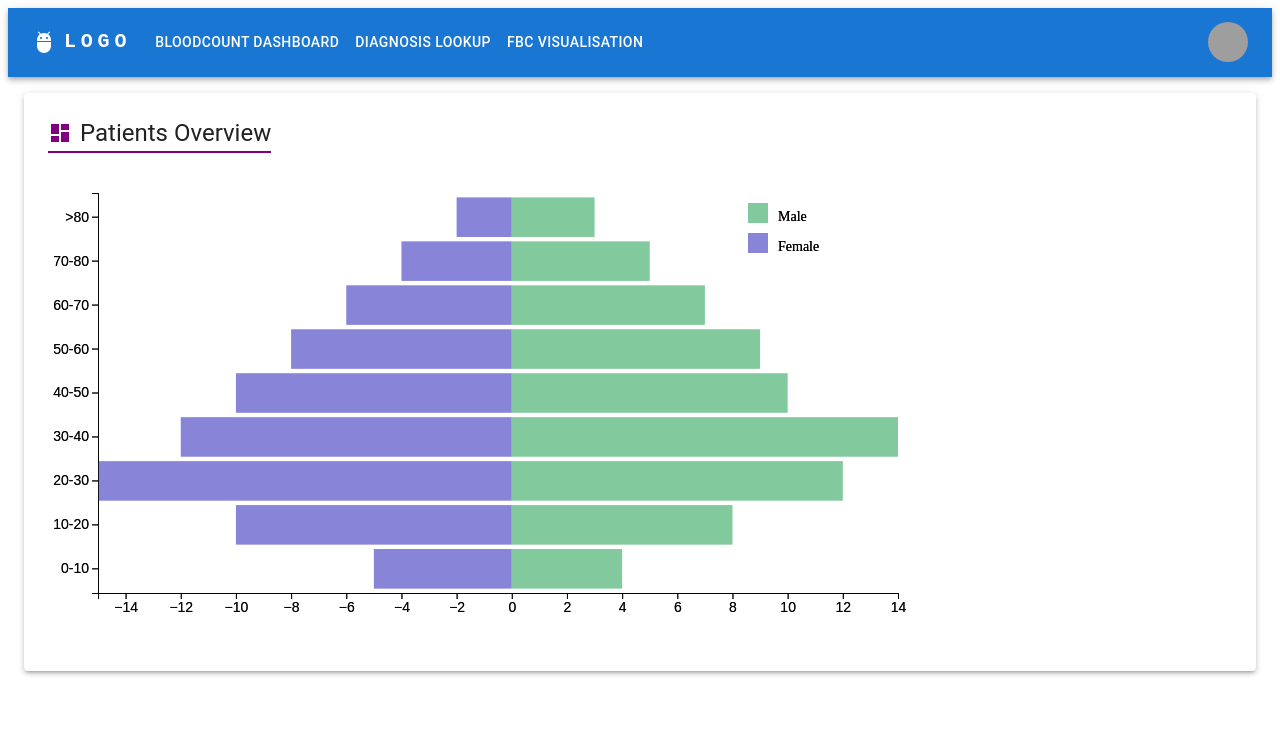
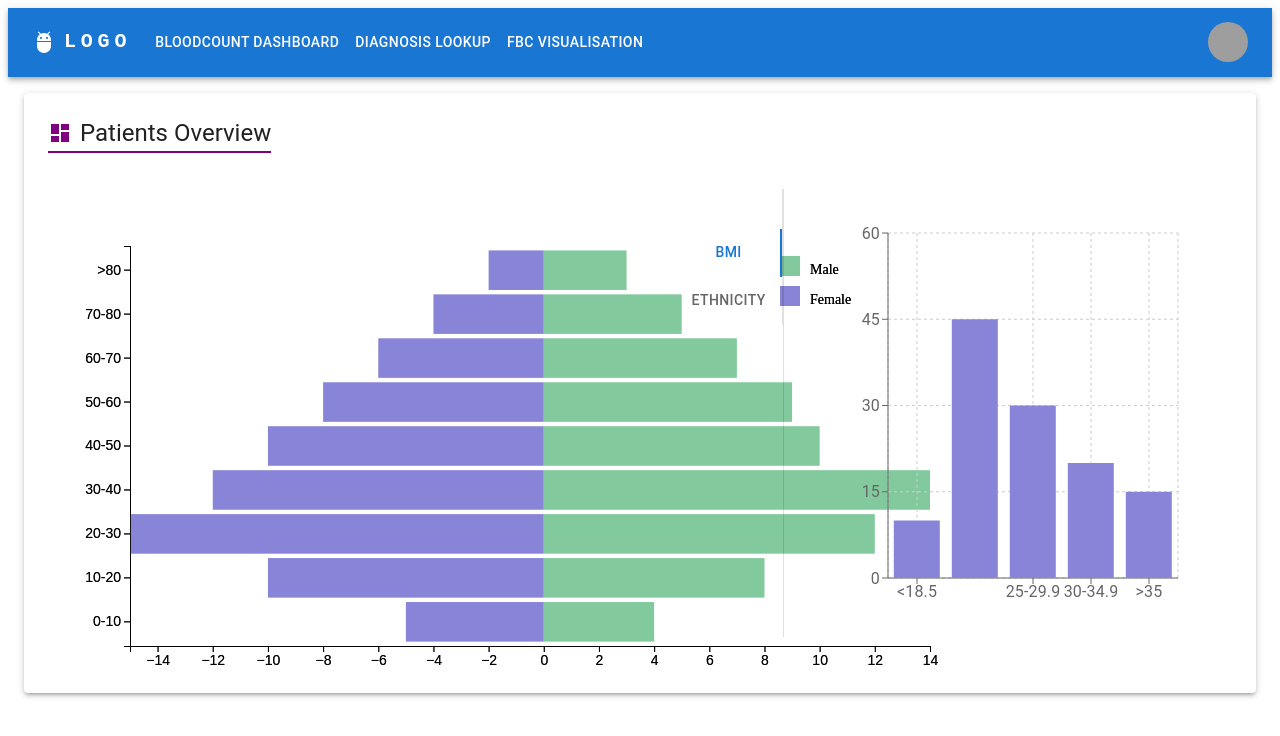
Before and after one commit to justgoog/front2, a React (Vite) app: page / in a window 1280 px wide. Shown: the top 736 px of the page. Built offline with nearby package versions, Linux system fonts and the light colour scheme; grey boxes are pictures that could not be loaded.

Commit message:
Added tabs for BMI and Ethincity Charts

```diff
--- a/package.json
+++ b/package.json
@@ -16,7 +16,8 @@
     "@mui/material": "^6.0.1",
     "d3": "^7.9.0",
     "react": "^18.3.1",
-    "react-dom": "^18.3.1"
+    "react-dom": "^18.3.1",
+    "recharts": "^2.12.7"
   },
   "devDependencies": {
     "@eslint/js": "^9.9.0",
--- a/src/components/AgeSexDistributionChart.tsx
+++ b/src/components/AgeSexDistributionChart.tsx
@@ -25,7 +25,7 @@ const AgeSexDistributionChart: React.FC = () => {
     useEffect(() => {
         const svg = d3.select(svgRef.current)
             .attr('width', 'auto')
-            .attr('height', 450)
+            .attr('height', 350)
             .style('overflow', 'visible')
             .style('margin-top', '20px')
             .style('padding-left', '50px');
--- /dev/null
+++ b/src/components/ChartTabs.tsx
@@ -0,0 +1,106 @@
+import React, { useState } from 'react';
+import { Box, Tabs, Tab, Typography } from '@mui/material';
+import { BarChart, Bar, XAxis, YAxis, CartesianGrid, Tooltip, ResponsiveContainer, PieChart, Pie, Cell, Legend } from 'recharts';
+
+interface TabPanelProps {
+    children?: React.ReactNode;
+    index: number;
+    value: number;
+}
+
+const TabPanel: React.FC<TabPanelProps> = ({ children, value, index, ...other }) => {
+    return (
+        <div
+            role="tabpanel"
+            hidden={value !== index}
+            id={`vertical-tabpanel-${index}`}
+            aria-labelledby={`vertical-tab-${index}`}
+            {...other}
+            style={{ width: '100%' }}
+        >
+            {value === index && (
+                <Box sx={{ p: 3 }}>
+                    <Typography>{children}</Typography>
+                </Box>
+            )}
+        </div>
+    );
+};
+
+const bmiData = [
+    { range: '<18.5', count: 10 },
+    { range: '18.5-24.9', count: 45 },
+    { range: '25-29.9', count: 30 },
+    { range: '30-34.9', count: 20 },
+    { range: '>35', count: 15 },
+];
+
+const ethnicityData = [
+    { name: 'Caucasian', value: 60 },
+    { name: 'African American', value: 20 },
+    { name: 'Asian', value: 10 },
+    { name: 'Hispanic', value: 10 },
+];
+
+const COLORS = ['#0088FE', '#00C49F', '#FFBB28', '#FF8042'];
+
+const ChartTabs: React.FC = () => {
+    const [value, setValue] = useState(0);
+
+    const handleChange = (event: React.SyntheticEvent, newValue: number) => {
+        setValue(newValue);
+    };
+
+    return (
+        <Box sx={{ display: 'flex', height: '100%' }}>
+            <Box sx={{ display: 'flex', flexDirection: 'column', borderRight: 1, borderColor: 'divider' }}>
+                <Tabs
+                    orientation="vertical"
+                    value={value}
+                    onChange={handleChange}
+                    aria-label="Vertical tabs"
+                    sx={{ borderRight: 1, borderColor: 'divider', pt: 5 }}
+                >
+                    <Tab label="BMI" />
+                    <Tab label="Ethnicity" />
+                </Tabs>
+            </Box>
+            <Box sx={{ flexGrow: 1 }}>
+                <TabPanel value={value} index={0}>
+                    <ResponsiveContainer width="100%" height={400}>
+                        <BarChart data={bmiData} margin={{ top: 20, right: 30, left: 20, bottom: 5 }}>
+                            <CartesianGrid strokeDasharray="3 3" />
+                            <XAxis dataKey="range" />
+                            <YAxis />
+                            <Tooltip />
+                            <Bar dataKey="count" fill="#8884d8" />
+                        </BarChart>
+                    </ResponsiveContainer>
+                </TabPanel>
+                <TabPanel value={value} index={1}>
+                    <ResponsiveContainer width="100%" height={400}>
+                        <PieChart>
+                            <Pie
+                                data={ethnicityData}
+                                cx="50%"
+                                cy="50%"
+                                outerRadius={100}
+                                fill="#8884d8"
+                                dataKey="value"
+                                label
+                            >
+                                {ethnicityData.map((entry, index) => (
+                                    <Cell key={`cell-${index}`} fill={COLORS[index % COLORS.length]} />
+                                ))}
+                            </Pie>
+                            <Legend />
+                            <Tooltip />
+                        </PieChart>
+                    </ResponsiveContainer>
+                </TabPanel>
+            </Box>
+        </Box>
+    );
+};
+
+export default ChartTabs;
--- a/src/components/OverviewSection.tsx
+++ b/src/components/OverviewSection.tsx
@@ -3,14 +3,14 @@ import { Paper, Typography, Box, Theme } from '@mui/material';
 import { SxProps } from '@mui/system';
 import OverviewIcon from '@mui/icons-material/Dashboard';
 import AgeSexDistributionChart from './AgeSexDistributionChart';
+import ChartTabs from './ChartTabs';
 
 interface OverviewSectionProps {
   title: string;
-  content: string;
   sx?: SxProps<Theme>;
 }
 
-const OverviewSection: React.FC<OverviewSectionProps> = ({ title, content, sx }) => {
+const OverviewSection: React.FC<OverviewSectionProps> = ({ title, sx }) => {
   return (
     <Paper
       elevation={3}
@@ -22,23 +22,44 @@ const OverviewSection: React.FC<OverviewSectionProps> = ({ title, content, sx })
       }}
     >
       <Box sx={{ display: 'inline-flex', alignItems: 'center', position: 'relative' }}>
-      <OverviewIcon sx={{ mr: 1, mb: 1, color: 'purple' }} />
+        <OverviewIcon sx={{ mr: 1, mb: 1, color: 'purple' }} />
       <Typography variant="h5" component="h2" gutterBottom>
         {title}
       </Typography>
       <Box
           sx={{
             position: 'absolute',
-            bottom: 4, // Adjust this value to change the distance between the text and the line
+            bottom: 4,
             left: 0,
             width: '100%',
-            height: 2, // Thickness of the line
-            bgcolor: 'purple', // Color of the line
+            height: 2,
+            bgcolor: 'purple',
           }}
         />
       </Box>
-      <Box sx={{ mt: 2 }}>
-      <AgeSexDistributionChart />
+      <Box sx={{
+                display: 'flex',
+                justifyContent: 'space-between',
+                alignItems: 'center',
+                width: '100%',
+                padding: 2,
+      }}>
+        <Box
+        sx={{
+            width: '47%',
+            padding: 2,
+            textAlign: 'center',
+        }}>
+            <AgeSexDistributionChart />
+        </Box>
+        <Box
+            sx={{
+                width: '47%',
+                padding: 2,
+                textAlign: 'center',
+            }}>
+            <ChartTabs />
+        </Box>
       </Box>
     </Paper>
   );
```
Also changed, not shown: 1 other file (tests, documents, lock files or other folders).
